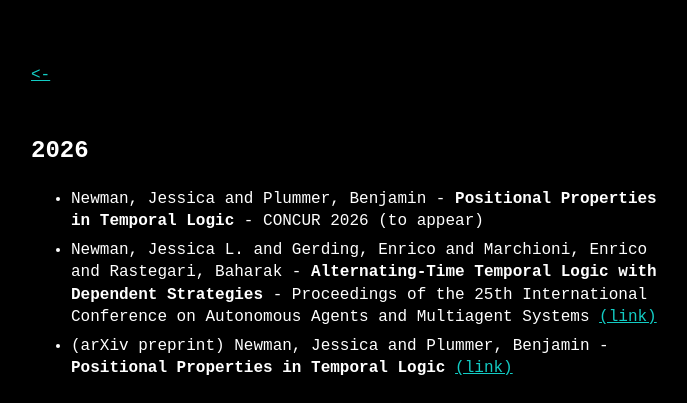
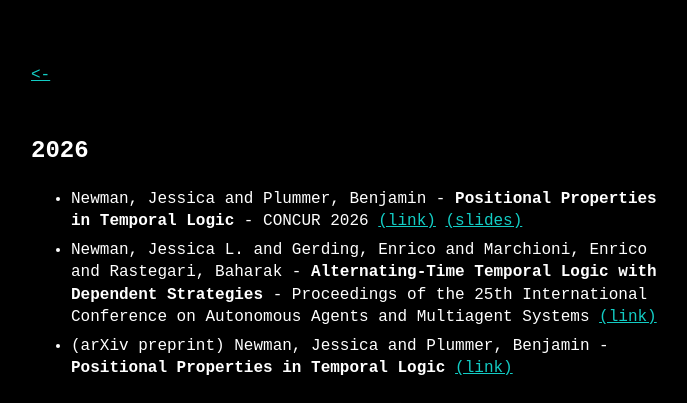
Before and after one commit to jlnewman01/jlnewman01.github.io, a Jekyll site: the page built from pubs.md, in a window 1280 px wide. Shown: the top 403 px of the page, without its empty margins (289-976 px from the left). Built offline with Jekyll 4.4.1, drawn with Linux system fonts in a browser that asks for light colours.

Commit message:
Update pubs

```diff
--- a/pubs.md
+++ b/pubs.md
@@ -4,7 +4,7 @@ permalink: /pubs.html
 ---
 
 ## 2026
-- Newman, Jessica and Plummer, Benjamin - **Positional Properties in Temporal Logic** - CONCUR 2026 (to appear)
+- Newman, Jessica and Plummer, Benjamin - **Positional Properties in Temporal Logic** - CONCUR 2026 [(link)](https://drops.dagstuhl.de/entities/document/10.4230/LIPIcs.CONCUR.2026.44) [(slides)](/assets/CONCUR26_SLides.pdf)
 - Newman, Jessica L. and Gerding, Enrico and Marchioni, Enrico and Rastegari, Baharak \- **Alternating-Time Temporal Logic with Dependent Strategies** \- Proceedings of the 25th International Conference on Autonomous Agents and Multiagent Systems [(link)](https://dl.acm.org/doi/10.65109/MYRV8798)
 - (arXiv preprint) Newman, Jessica and Plummer, Benjamin - **Positional Properties in Temporal Logic** [(link)](https://arxiv.org/abs/2604.25628)
 
```
Also changed, not shown: 1 other file.
